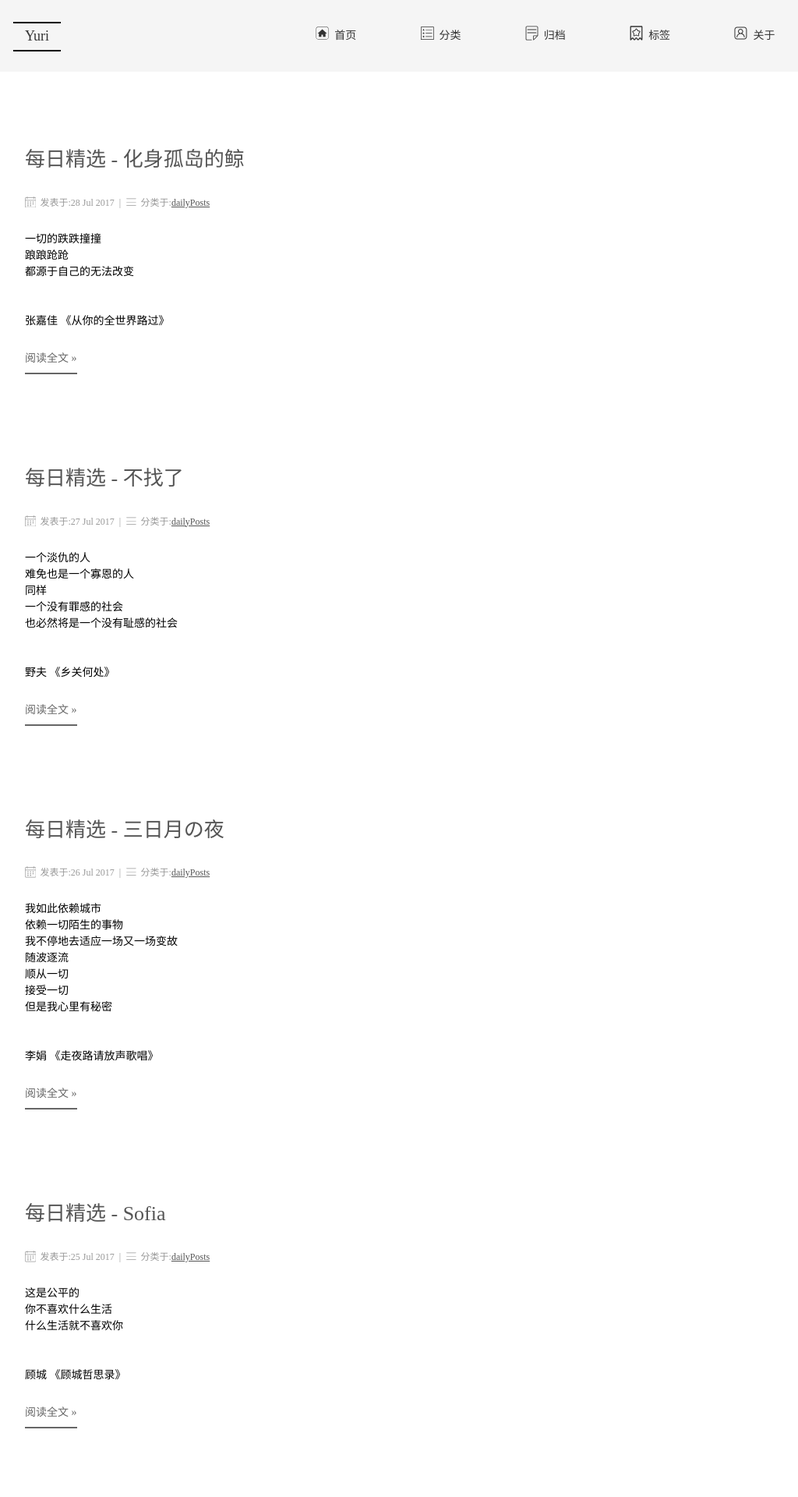
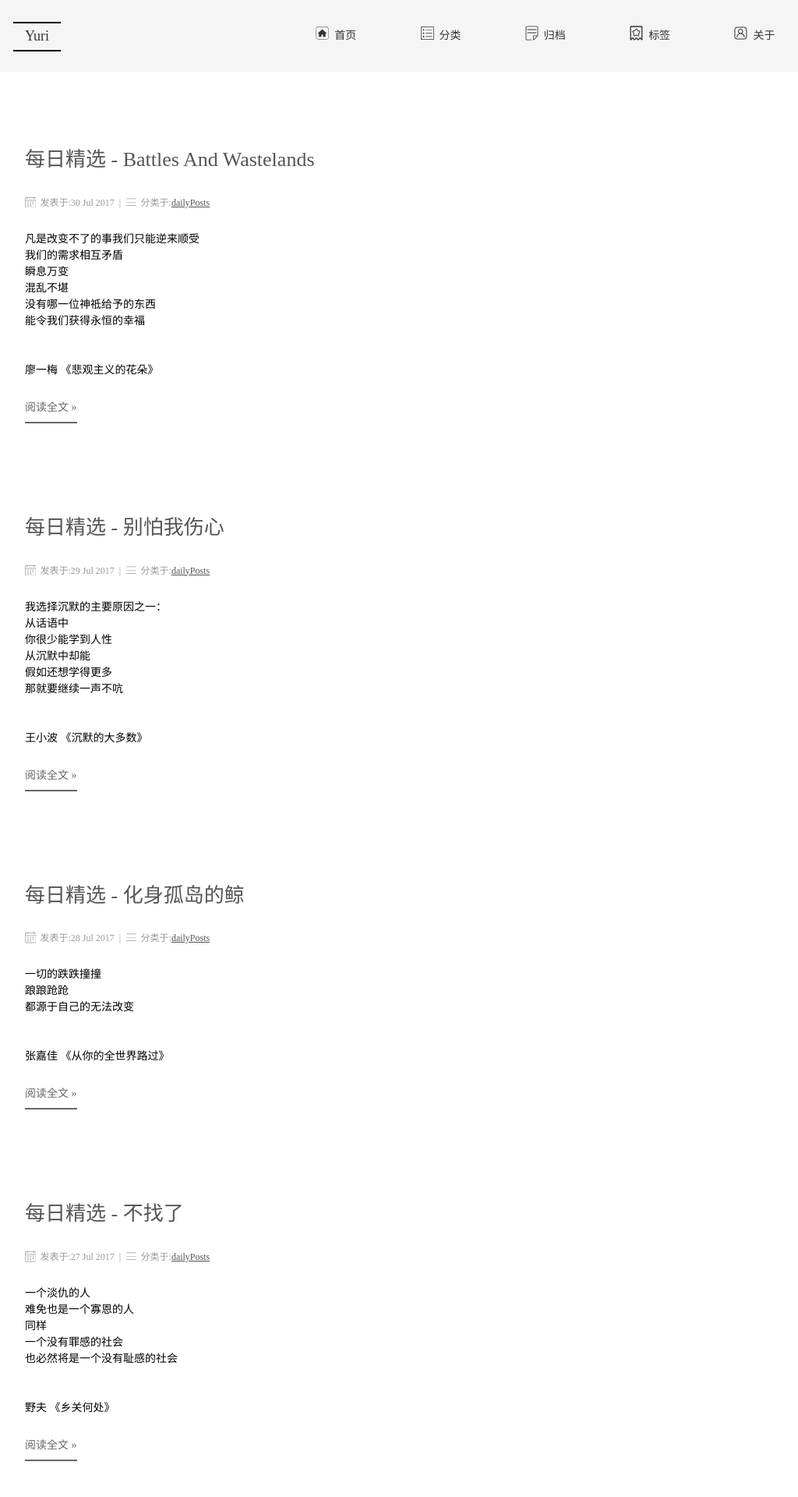
Before and after one commit to tayy10/yuri_gmf, a Jekyll site: the page built from index.html, in a window 1280 px wide. Shown: the top 1920 px of the page at 78% size, without its empty margins (113-1137 px from the left). Built offline with Jekyll 4.4.1, drawn with Linux system fonts in a browser that asks for light colours; the list of posts is cut into pages by our own code; comment, search, counter and statistics services are not loaded; some of the changed text lies outside the part shown.

Commit message:
add post

```diff
--- a/_layouts/default.html
+++ b/_layouts/default.html
@@ -17,6 +17,8 @@
     <meta name="description" content="{% if page.description %}{{page.description}}{% else %}{{site.description}}{% endif %}">
     <link rel="canonical" href="{{site.url}}{% if page.url != '/' %}{{ page.url }}{% else %}/index.html{% endif %}">
     <link rel="stylesheet" href="{{site.url}}/res/c/index.css#20170706">
+    <link rel="shortcut icon" href="/favicon.ico" />
+    <link rel="bookmark" href="/favicon.ico" type="image/x-icon"　/>
     <script>(function(win,doc){win.YYRUM={};YYRUM.info={appId:'pAJOSEVdgDXi6N7Gzj4tAwu73Odayb08',beacon:'https://web.uyun.cn/connect',agent:'https://web.uyun.cn/buriedPoint/YYRUM.js'};var loadSource={createScript:function(src){var d=doc,f=d.getElementsByTagName('script')[0],s=d.createElement('script');s.type='text/javascript';s.src=src; f.parentNode.insertBefore(s,f);return s;}};var script=loadSource.createScript(YYRUM.info.agent);win.onerror=function(msg, url,line,col,error){YYRUM.info.errorData={msg:msg,url:url,line:line,col:col,error:error}};if(script.readyState){script.onreadystatechange=function(){if(script.readyState=='loaded'||script.readyState=='complete'){script.onreadystatechange=null; YYRUM.report.installGlobalHandler()}};}else{script.onload=function(){YYRUM.report.installGlobalHandler()};}})(window,document)</script>
     <!--添加百度推送-->
     <script>
--- /dev/null
+++ b/_posts/2017-07-29-daily-post.md
@@ -0,0 +1,24 @@
+---
+layout: daily_post
+title: 每日精选
+categories: dailyPosts
+tag: [daily]
+excerpt_separator: <!--more-->
+description: 图片、文字、歌曲每日推荐，定时更新
+keywords: 每日精选,推荐,歌曲推荐,图文推荐,定时更新,王小波,沉默的大多数,别怕我伤心
+noToc: true
+music_name: 别怕我伤心
+music_src: http://music.163.com/song/media/outer/url?id=186385.mp3
+music_album: http://p1.music.126.net/P8A2-QG6XvISE5b8ytL9_Q==/1426066581780644.jpg
+pic_src: https://ooo.0o0.ooo/2017/07/28/597aed98cc09e.jpg
+pic_alt: 每日推荐美图
+---
+
+我选择沉默的主要原因之一：
+从话语中
+你很少能学到人性
+从沉默中却能
+假如还想学得更多
+那就要继续一声不吭
+<br/>
+王小波 《沉默的大多数》
--- /dev/null
+++ b/_posts/2017-07-30-daily-post.md
@@ -0,0 +1,24 @@
+---
+layout: daily_post
+title: 每日精选
+categories: dailyPosts
+tag: [daily]
+excerpt_separator: <!--more-->
+description: 图片、文字、歌曲每日推荐，定时更新
+keywords: 每日精选,推荐,歌曲推荐,图文推荐,定时更新,廖一梅,悲观主义的花朵,BattlesandWastelands
+noToc: true
+music_name: Battles and Wastelands
+music_src: http://music.163.com/song/media/outer/url?id=21301195.mp3
+music_album: http://p1.music.126.net/GauMjEc0pY4qtQ10GwtVAQ==/2544269906851562.jpg
+pic_src: https://ooo.0o0.ooo/2017/07/28/597aed99087ff.jpg
+pic_alt: 每日推荐美图
+---
+
+凡是改变不了的事我们只能逆来顺受
+我们的需求相互矛盾
+瞬息万变
+混乱不堪
+没有哪一位神祗给予的东西
+能令我们获得永恒的幸福
+<br/>
+廖一梅 《悲观主义的花朵》
```
Also changed, not shown: favicon.ico (added).
